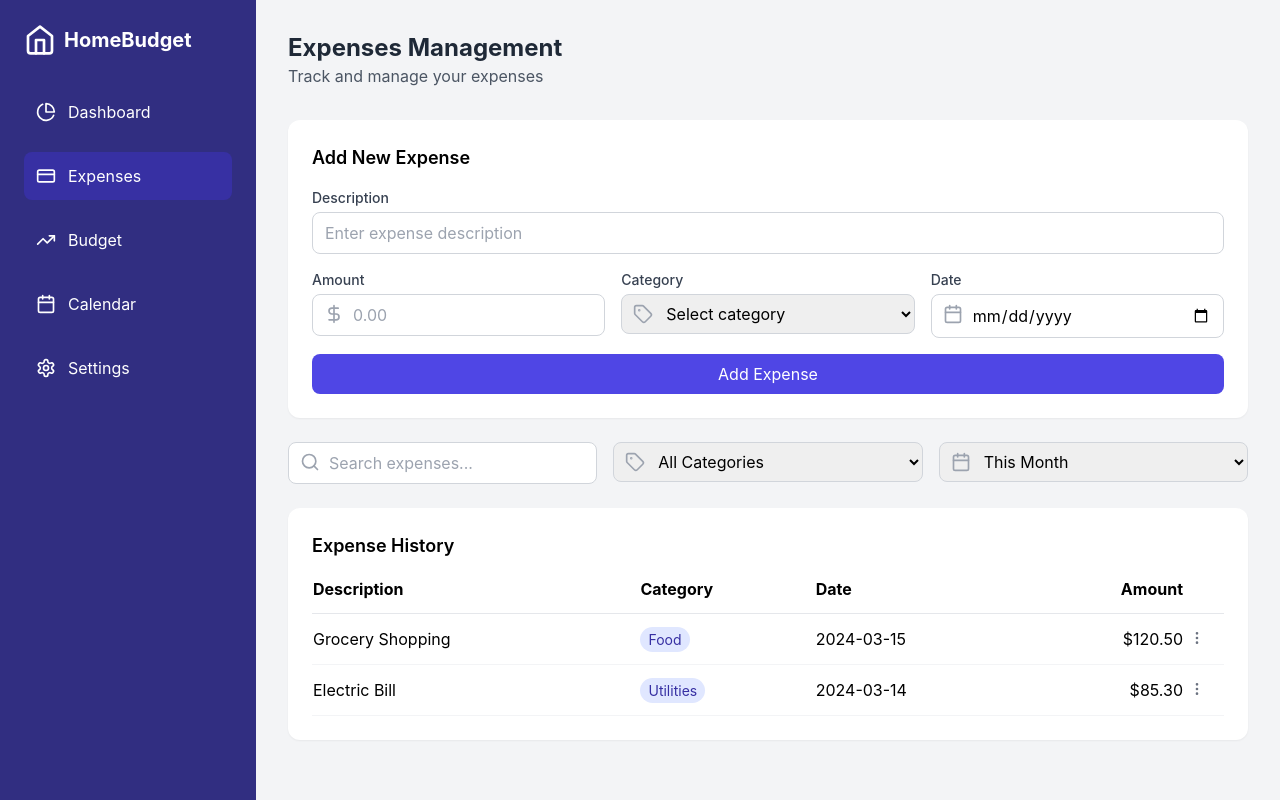
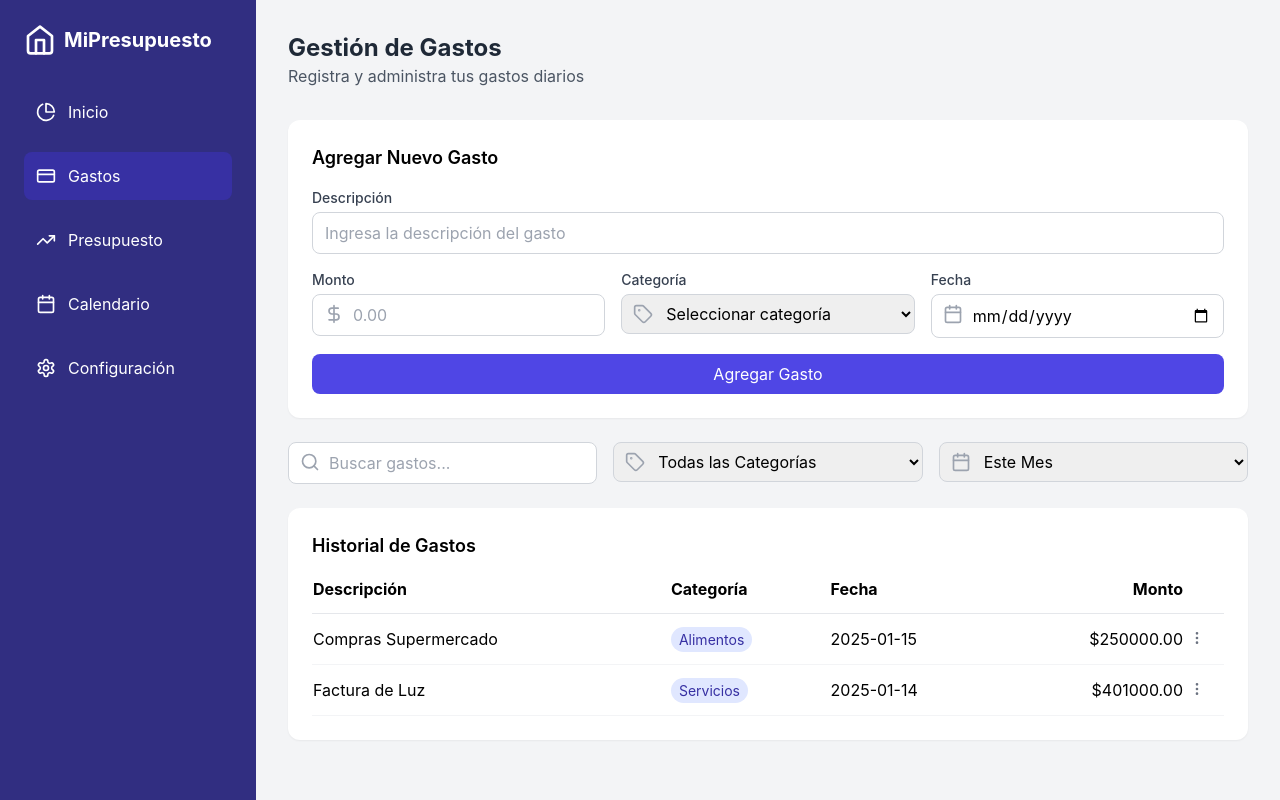
Before and after one commit to JJCO10/gastos_casa_carmona_ortiz, a React (Vite) app: page /expenses in a window 1280 px wide. Built offline with nearby package versions, Linux system fonts and the light colour scheme.

Commit message:
traduccion al español

```diff
--- a/src/App.tsx
+++ b/src/App.tsx
@@ -10,32 +10,32 @@ function Dashboard() {
   return (
     <div className="p-8">
       <div className="mb-8">
-        <h1 className="text-2xl font-bold text-gray-800">Bienvenido a la economia del hogar</h1>
-        <p className="text-gray-600">En este espacion encotraras el seguimiento del capital de tu hogar.</p>
+        <h1 className="text-2xl font-bold text-gray-800">Panel Principal</h1>
+        <p className="text-gray-600">¡Bienvenido de vuelta! Aquí está el resumen de tus finanzas.</p>
       </div>
 
       <div className="grid grid-cols-1 md:grid-cols-2 lg:grid-cols-4 gap-6 mb-8">
         <ExpenseCard
-          title="Total Balance"
-          amount={5240}
+          title="Balance Total"
+          amount={5240000}
           trend={-2.5}
           icon={<Wallet className="w-6 h-6 text-indigo-600" />}
         />
         <ExpenseCard
-          title="Total Expenses"
-          amount={1875}
+          title="Gastos Totales"
+          amount={1875000}
           trend={12.3}
           icon={<ShoppingCart className="w-6 h-6 text-indigo-600" />}
         />
         <ExpenseCard
-          title="Total Savings"
-          amount={3365}
+          title="Ahorros Totales"
+          amount={3365000}
           trend={-8.1}
           icon={<Banknote className="w-6 h-6 text-indigo-600" />}
         />
         <ExpenseCard
-          title="Total Bills"
-          amount={940}
+          title="Facturas Totales"
+          amount={940000}
           trend={0.8}
           icon={<CreditCard className="w-6 h-6 text-indigo-600" />}
         />
--- a/src/components/BudgetChart.tsx
+++ b/src/components/BudgetChart.tsx
@@ -1,17 +1,17 @@
 
 const BudgetChart = () => {
   const categories = [
-    { name: 'Housing', percentage: 35, color: 'bg-blue-500' },
-    { name: 'Food', percentage: 20, color: 'bg-green-500' },
-    { name: 'Transport', percentage: 15, color: 'bg-yellow-500' },
-    { name: 'Utilities', percentage: 10, color: 'bg-purple-500' },
-    { name: 'Entertainment', percentage: 10, color: 'bg-red-500' },
-    { name: 'Others', percentage: 10, color: 'bg-gray-500' },
+    { name: 'Vivienda', percentage: 35, color: 'bg-blue-500' },
+    { name: 'Alimentos', percentage: 20, color: 'bg-green-500' },
+    { name: 'Transporte', percentage: 15, color: 'bg-yellow-500' },
+    { name: 'Servicios', percentage: 10, color: 'bg-purple-500' },
+    { name: 'Entretenimiento', percentage: 10, color: 'bg-red-500' },
+    { name: 'Otros', percentage: 10, color: 'bg-gray-500' },
   ];
 
   return (
     <div className="bg-white rounded-xl shadow-sm p-6">
-      <h2 className="text-lg font-semibold mb-4">Budget Distribution</h2>
+      <h2 className="text-lg font-semibold mb-4">Distribución del Presupuesto</h2>
       <div className="space-y-4">
         {categories.map((category) => (
           <div key={category.name}>
--- a/src/components/RecentTransactions.tsx
+++ b/src/components/RecentTransactions.tsx
@@ -3,34 +3,34 @@ import { ShoppingBag, Coffee, Home, Car } from 'lucide-react';
 const transactions = [
   {
     id: 1,
-    title: 'Grocery Shopping',
-    amount: -120.50,
-    date: '2024-03-15',
-    category: 'Shopping',
+    title: 'Compras Supermercado',
+    amount: -120000,
+    date: '2025-01-15',
+    category: 'Compras',
     icon: <ShoppingBag className="w-4 h-4" />,
   },
   {
     id: 2,
-    title: 'Coffee Shop',
-    amount: -4.99,
-    date: '2024-03-15',
-    category: 'Food',
+    title: 'Tienda',
+    amount: -15000,
+    date: '2025-01-15',
+    category: 'Alimentos',
     icon: <Coffee className="w-4 h-4" />,
   },
   {
     id: 3,
-    title: 'Rent Payment',
-    amount: -1200,
-    date: '2024-03-14',
-    category: 'Housing',
+    title: 'Pago de Renta',
+    amount: -850000,
+    date: '2025-01-14',
+    category: 'Vivienda',
     icon: <Home className="w-4 h-4" />,
   },
   {
     id: 4,
-    title: 'Gas Station',
-    amount: -45.30,
-    date: '2024-03-14',
-    category: 'Transport',
+    title: 'Transporte Público',
+    amount: -5000,
+    date: '2025-01-14',
+    category: 'Transporte',
     icon: <Car className="w-4 h-4" />,
   },
 ];
@@ -38,7 +38,7 @@ const transactions = [
 const RecentTransactions = () => {
   return (
     <div className="bg-white rounded-xl shadow-sm p-6">
-      <h2 className="text-lg font-semibold mb-4">Recent Transactions</h2>
+      <h2 className="text-lg font-semibold mb-4">Transacciones Recientes</h2>
       <div className="space-y-4">
         {transactions.map((transaction) => (
           <div key={transaction.id} className="flex items-center justify-between">
--- a/src/components/Sidebar.tsx
+++ b/src/components/Sidebar.tsx
@@ -8,7 +8,7 @@ const Sidebar = () => {
     <div className="fixed h-screen w-64 bg-indigo-900 text-white p-6">
       <div className="flex items-center gap-2 mb-8">
         <Home className="w-8 h-8" />
-        <h1 className="text-xl font-bold">HomeBudget</h1>
+        <h1 className="text-xl font-bold">MiPresupuesto</h1>
       </div>
 
       <nav className="space-y-4">
@@ -17,35 +17,35 @@ const Sidebar = () => {
           className={`flex items-center gap-3 p-3 rounded-lg ${location.pathname === '/' ? 'bg-indigo-800' : 'hover:bg-indigo-800'}`}
         >
           <PieChart className="w-5 h-5" />
-          <span>Dashboard</span>
+          <span>Inicio</span>
         </Link>
         <Link
           to="/expenses"
           className={`flex items-center gap-3 p-3 rounded-lg ${location.pathname === '/expenses' ? 'bg-indigo-800' : 'hover:bg-indigo-800'}`}
         >
           <CreditCard className="w-5 h-5" />
-          <span>Expenses</span>
+          <span>Gastos</span>
         </Link>
         <Link
           to="/budget"
           className={`flex items-center gap-3 p-3 rounded-lg ${location.pathname === '/budget' ? 'bg-indigo-800' : 'hover:bg-indigo-800'}`}
         >
           <TrendingUp className="w-5 h-5" />
-          <span>Budget</span>
+          <span>Presupuesto</span>
         </Link>
         <Link
           to="/calendar"
           className={`flex items-center gap-3 p-3 rounded-lg ${location.pathname === '/calendar' ? 'bg-indigo-800' : 'hover:bg-indigo-800'}`}
         >
           <Calendar className="w-5 h-5" />
-          <span>Calendar</span>
+          <span>Calendario</span>
         </Link>
         <Link
           to="/settings"
           className={`flex items-center gap-3 p-3 rounded-lg ${location.pathname === '/settings' ? 'bg-indigo-800' : 'hover:bg-indigo-800'}`}
         >
           <Settings className="w-5 h-5" />
-          <span>Settings</span>
+          <span>Configuración</span>
         </Link>
       </nav>
     </div>
--- a/src/components/expenses/ExpenseFilters.tsx
+++ b/src/components/expenses/ExpenseFilters.tsx
@@ -7,7 +7,7 @@ const ExpenseFilters = () => {
         <Search className="absolute left-3 top-2.5 h-5 w-5 text-gray-400" />
         <input
           type="text"
-          placeholder="Search expenses..."
+          placeholder="Buscar gastos..."
           className="w-full pl-10 pr-3 py-2 border border-gray-300 rounded-lg focus:outline-none focus:ring-2 focus:ring-indigo-500"
         />
       </div>
@@ -15,23 +15,23 @@ const ExpenseFilters = () => {
       <div className="relative">
         <Tag className="absolute left-3 top-2.5 h-5 w-5 text-gray-400" />
         <select className="w-full pl-10 pr-3 py-2 border border-gray-300 rounded-lg focus:outline-none focus:ring-2 focus:ring-indigo-500">
-          <option value="">All Categories</option>
-          <option value="food">Food</option>
-          <option value="transport">Transport</option>
-          <option value="utilities">Utilities</option>
-          <option value="entertainment">Entertainment</option>
-          <option value="other">Other</option>
+          <option value="">Todas las Categorías</option>
+          <option value="food">Alimentos</option>
+          <option value="transport">Transporte</option>
+          <option value="utilities">Servicios</option>
+          <option value="entertainment">Entretenimiento</option>
+          <option value="other">Otros</option>
         </select>
       </div>
 
       <div className="relative">
         <Calendar className="absolute left-3 top-2.5 h-5 w-5 text-gray-400" />
         <select className="w-full pl-10 pr-3 py-2 border border-gray-300 rounded-lg focus:outline-none focus:ring-2 focus:ring-indigo-500">
-          <option value="this-month">This Month</option>
-          <option value="last-month">Last Month</option>
-          <option value="3-months">Last 3 Months</option>
-          <option value="6-months">Last 6 Months</option>
-          <option value="year">This Year</option>
+          <option value="this-month">Este Mes</option>
+          <option value="last-month">Mes Anterior</option>
+          <option value="3-months">Últimos 3 Meses</option>
+          <option value="6-months">Últimos 6 Meses</option>
+          <option value="year">Este Año</option>
         </select>
       </div>
     </div>
--- a/src/components/expenses/ExpenseForm.tsx
+++ b/src/components/expenses/ExpenseForm.tsx
@@ -1,10 +1,10 @@
 import { Calendar, DollarSign, Tag } from 'lucide-react';
 
 interface ExpenseFormProps {
-  onSubmit: (expense: any) => void;
+  onSubmit: (expense: unknown) => void;
 }
 
-const ExpenseForm: React.FC<ExpenseFormProps> = ({ onSubmit }) => {
+const ExpenseForm: React.FC<ExpenseFormProps> = () => {
   const handleSubmit = (e: React.FormEvent) => {
     e.preventDefault();
     // Handle form submission
@@ -12,23 +12,23 @@ const ExpenseForm: React.FC<ExpenseFormProps> = ({ onSubmit }) => {
 
   return (
     <form onSubmit={handleSubmit} className="bg-white rounded-xl shadow-sm p-6">
-      <h3 className="text-lg font-semibold mb-4">Add New Expense</h3>
+      <h3 className="text-lg font-semibold mb-4">Agregar Nuevo Gasto</h3>
       <div className="space-y-4">
         <div>
           <label className="block text-sm font-medium text-gray-700 mb-1">
-            Description
+            Descripción
           </label>
           <input
             type="text"
             className="w-full px-3 py-2 border border-gray-300 rounded-lg focus:outline-none focus:ring-2 focus:ring-indigo-500"
-            placeholder="Enter expense description"
+            placeholder="Ingresa la descripción del gasto"
           />
         </div>
 
         <div className="grid grid-cols-1 md:grid-cols-3 gap-4">
           <div>
             <label className="block text-sm font-medium text-gray-700 mb-1">
-              Amount
+              Monto
             </label>
             <div className="relative">
               <DollarSign className="absolute left-3 top-2.5 h-5 w-5 text-gray-400" />
@@ -42,24 +42,24 @@ const ExpenseForm: React.FC<ExpenseFormProps> = ({ onSubmit }) => {
 
           <div>
             <label className="block text-sm font-medium text-gray-700 mb-1">
-              Category
+              Categoría
             </label>
             <div className="relative">
               <Tag className="absolute left-3 top-2.5 h-5 w-5 text-gray-400" />
               <select className="w-full pl-10 pr-3 py-2 border border-gray-300 rounded-lg focus:outline-none focus:ring-2 focus:ring-indigo-500">
-                <option value="">Select category</option>
-                <option value="food">Food</option>
-                <option value="transport">Transport</option>
-                <option value="utilities">Utilities</option>
-                <option value="entertainment">Entertainment</option>
-                <option value="other">Other</option>
+                <option value="">Seleccionar categoría</option>
+                <option value="food">Alimentos</option>
+                <option value="transport">Transporte</option>
+                <option value="utilities">Servicios</option>
+                <option value="entertainment">Entretenimiento</option>
+                <option value="other">Otros</option>
               </select>
             </div>
           </div>
 
           <div>
             <label className="block text-sm font-medium text-gray-700 mb-1">
-              Date
+              Fecha
             </label>
             <div className="relative">
               <Calendar className="absolute left-3 top-2.5 h-5 w-5 text-gray-400" />
@@ -75,7 +75,7 @@ const ExpenseForm: React.FC<ExpenseFormProps> = ({ onSubmit }) => {
           type="submit"
           className="w-full bg-indigo-600 text-white py-2 px-4 rounded-lg hover:bg-indigo-700 transition-colors"
         >
-          Add Expense
+          Agregar Gasto
         </button>
       </div>
     </form>
--- a/src/components/expenses/ExpenseList.tsx
+++ b/src/components/expenses/ExpenseList.tsx
@@ -4,33 +4,32 @@ const ExpenseList = () => {
   const expenses = [
     {
       id: 1,
-      description: 'Grocery Shopping',
-      amount: 120.50,
-      category: 'Food',
-      date: '2024-03-15',
+      description: 'Compras Supermercado',
+      amount: 250000,
+      category: 'Alimentos',
+      date: '2025-01-15',
     },
     {
       id: 2,
-      description: 'Electric Bill',
-      amount: 85.30,
-      category: 'Utilities',
-      date: '2024-03-14',
+      description: 'Factura de Luz',
+      amount: 401000,
+      category: 'Servicios',
+      date: '2025-01-14',
     },
-    // Add more sample expenses here
   ];
 
   return (
     <div className="bg-white rounded-xl shadow-sm">
       <div className="p-6">
-        <h3 className="text-lg font-semibold mb-4">Expense History</h3>
+        <h3 className="text-lg font-semibold mb-4">Historial de Gastos</h3>
         <div className="overflow-x-auto">
           <table className="w-full">
             <thead>
               <tr className="border-b border-gray-200">
-                <th className="text-left pb-3">Description</th>
-                <th className="text-left pb-3">Category</th>
-                <th className="text-left pb-3">Date</th>
-                <th className="text-right pb-3">Amount</th>
+                <th className="text-left pb-3">Descripción</th>
+                <th className="text-left pb-3">Categoría</th>
+                <th className="text-left pb-3">Fecha</th>
+                <th className="text-right pb-3">Monto</th>
                 <th className="w-10 pb-3"></th>
               </tr>
             </thead>
--- a/src/pages/ExpensesPage.tsx
+++ b/src/pages/ExpensesPage.tsx
@@ -6,8 +6,8 @@ const ExpensesPage = () => {
   return (
     <div className="p-8">
       <div className="mb-8">
-        <h1 className="text-2xl font-bold text-gray-800">Expenses Management</h1>
-        <p className="text-gray-600">Track and manage your expenses</p>
+        <h1 className="text-2xl font-bold text-gray-800">Gestión de Gastos</h1>
+        <p className="text-gray-600">Registra y administra tus gastos diarios</p>
       </div>
 
       <div className="space-y-6">
```
